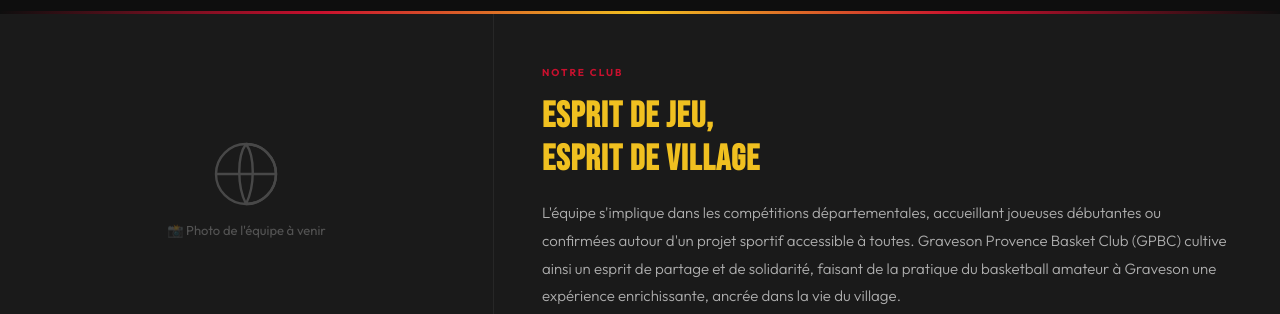
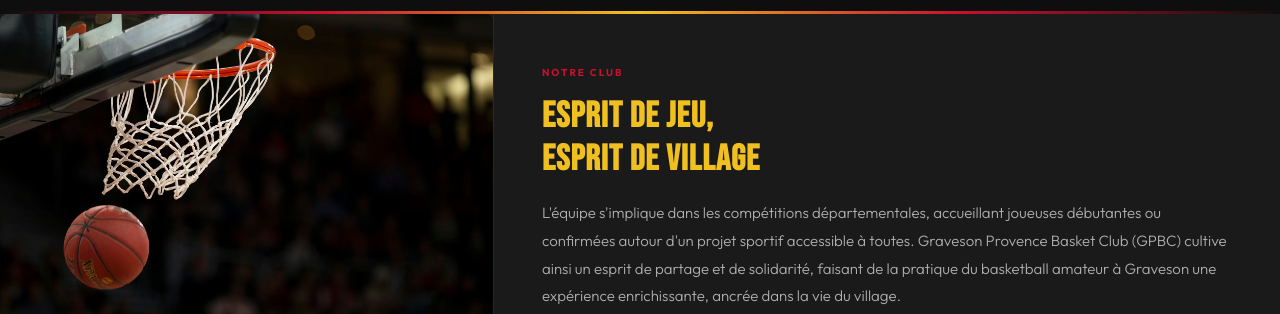
Before and after one commit to gpbc-graveson/gpbc-graveson.github.io, a plain HTML site: page index.html in a window 1280 px wide. Shown: the part 486-800 px from the top of the page. Drawn offline with Linux system fonts and the light colour scheme.

Commit message:
Update index.html

```diff
--- a/index.html
+++ b/index.html
@@ -178,10 +178,7 @@
 
 <section class="intro" id="club">
   <div class="intro-media">
-    <div class="intro-placeholder">
-      <svg width="72" height="72" viewBox="0 0 24 24" fill="none" stroke="white" stroke-width="0.8" opacity="0.2"><circle cx="12" cy="12" r="10"/><path d="M12 2a10 10 0 0 1 0 20M2 12h20M12 2c-3 4-3 14 0 20M12 2c3 4 3 14 0 20"/></svg>
-      <p>📸 Photo de l'équipe à venir</p>
-    </div>
+    <img src="images/team.jpg" alt="L'équipe du GPBC" style="width:100%;height:100%;object-fit:cover;border-radius:8px;display:block;">
   </div>
   <div class="intro-content">
     <span class="label">Notre club</span>
```
